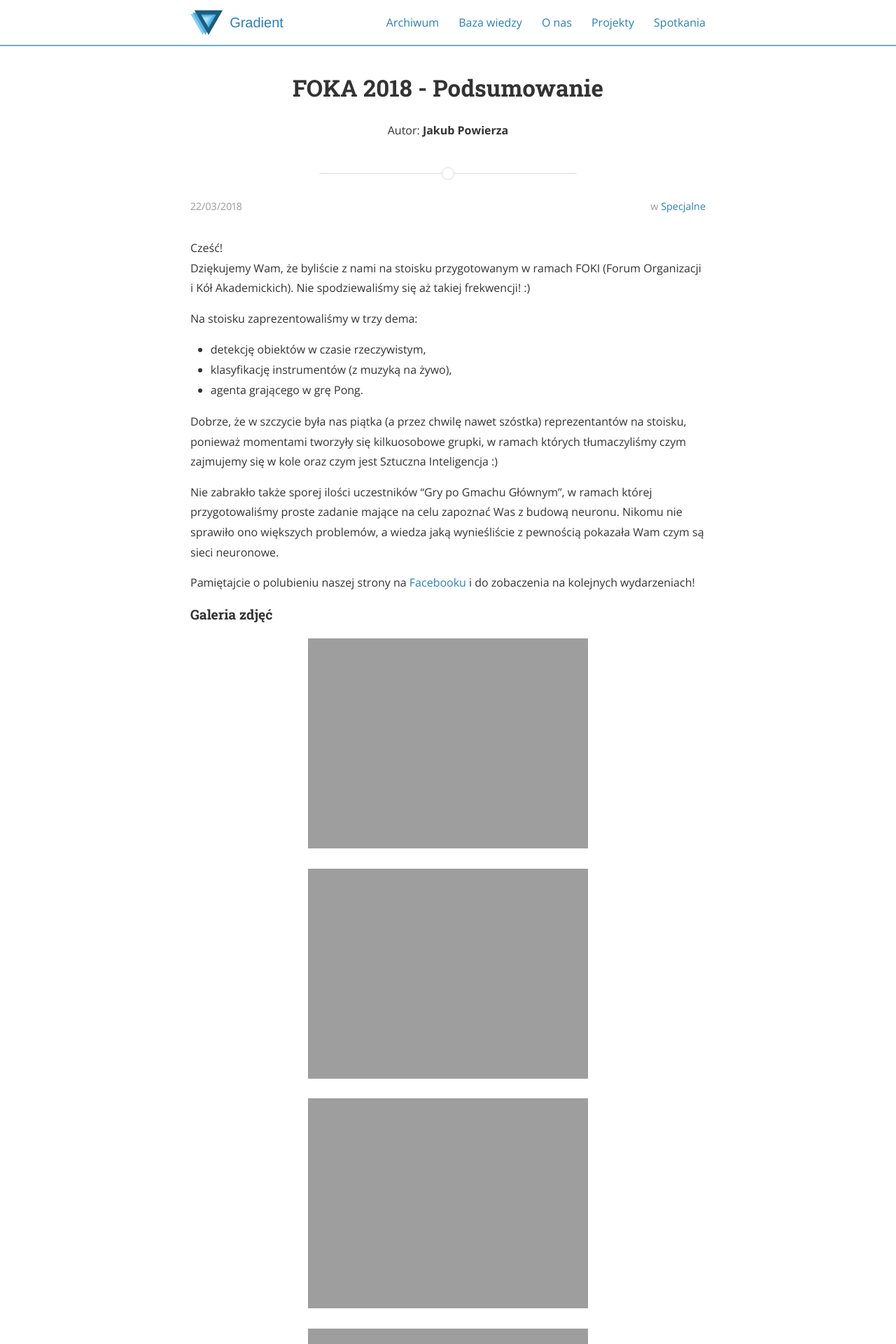
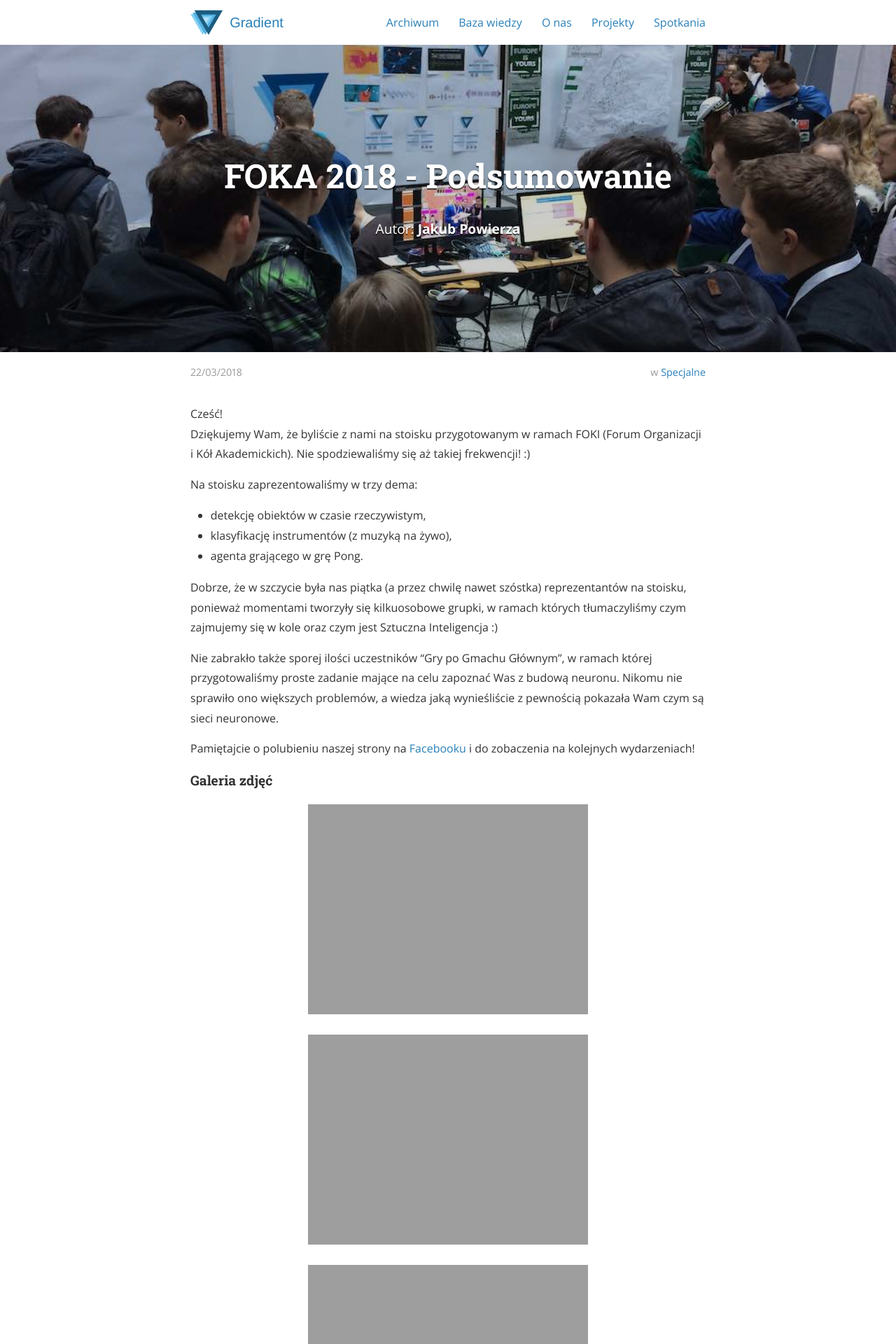
Before and after one commit to jpowie01/GradientPG, a Jekyll site: the page built from _posts/posts/2018-03-22-foka-podsumowanie.markdown, in a window 1280 px wide. Shown: the top 1920 px of the page at 70% size. Built offline with Jekyll 4.4.1, drawn with Linux system fonts in a browser that asks for light colours; nearby versions of some CDN libraries; comment, search, counter and statistics services are not loaded.

Commit message:
Zdjecie w tle do FOKI

```diff
--- a/_posts/posts/2018-03-22-foka-podsumowanie.markdown
+++ b/_posts/posts/2018-03-22-foka-podsumowanie.markdown
@@ -6,6 +6,7 @@ author: Jakub Powierza
 categories: Specjalne
 tags:	stoisko foka wydarzenie podsumowanie
 comments: true
+cover:  "/assets/posts/2018-03-22-foka-podsumowanie/tlo.jpg"
 ---
 
 Cześć!
```
Also changed, not shown: assets/posts/2018-03-22-foka-podsumowanie/tlo.jpg (added).
